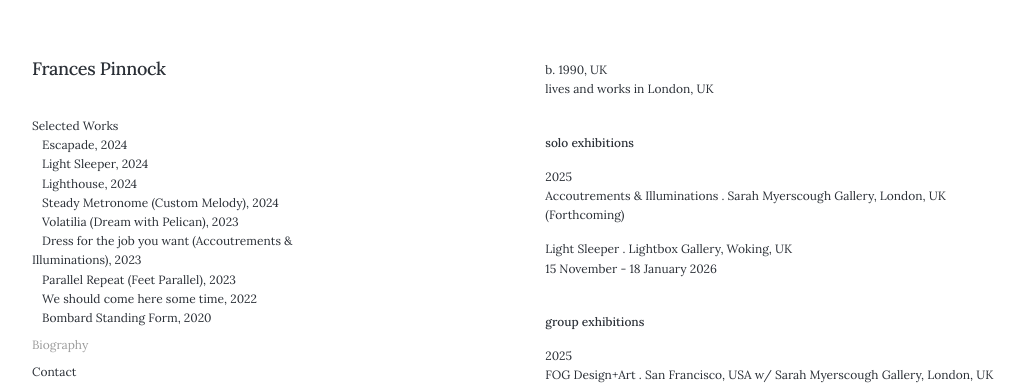
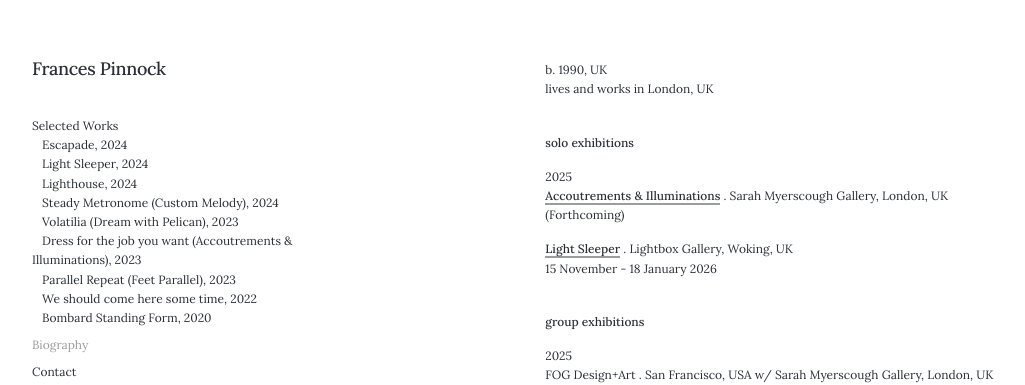
Before and after one commit to francespinnock/francespinnock.github.io, a Jekyll site: the page built from _pages/bio.md, in a window 1280 px wide and 1381 px high. Shown: the top 385 px of the window, without its empty margins (28-1053 px from the left). Built offline with Jekyll 4.4.1, drawn with Linux system fonts in a browser that asks for light colours; nearby versions of some CDN libraries; some web fonts are replaced; part of the change alters nothing that is shown.

Commit message:
Update bio.md

```diff
--- a/_pages/bio.md
+++ b/_pages/bio.md
@@ -12,10 +12,10 @@ lives and works in London, UK
 **solo exhibitions**
 
 2025
-Accoutrements & Illuminations . Sarah Myerscough Gallery, London, UK
+[Accoutrements & Illuminations](https://www.sarahmyerscough.com/exhibitions/70-frances-pinnock-solo-show-gallery-solo-show-2025/) . Sarah Myerscough Gallery, London, UK
 (Forthcoming)
 
-Light Sleeper . Lightbox Gallery, Woking, UK
+[Light Sleeper](https://www.thelightbox.org.uk/whats-on/frances-pinnock-light-sleeper) . Lightbox Gallery, Woking, UK
 15 November - 18 January 2026
 <br />
 
```
